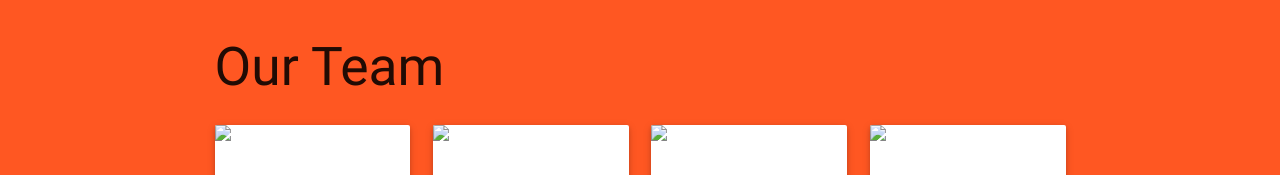
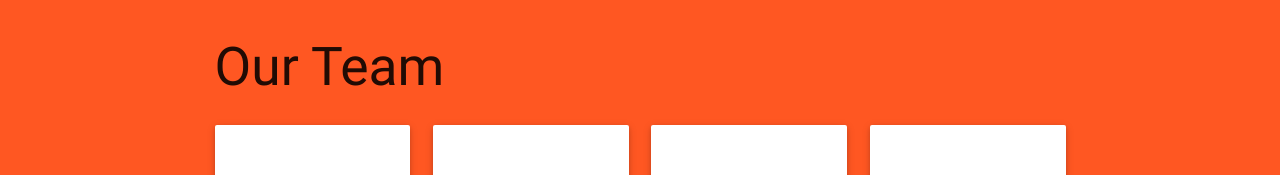
Before and after one commit to F1Invictus/F1Invictus.github.io, a plain HTML site: page index.html in a window 1280 px wide. Shown: the part 2200-2375 px from the top of the page. Drawn offline with nearby package versions, Linux system fonts and the light colour scheme.

Commit message:
avatar fake images removed

```diff
--- a/index.html
+++ b/index.html
@@ -112,7 +112,7 @@
             <div class="col s12 m3">
                 <div class="card card-avatar">
                     <div class="waves-effect waves-block waves-light">
-                        <img class="activator" src="img/avatar1.png">
+                        <img class="activator" src="">
                     </div>
                     <div class="card-content">
                         <span class="card-title activator grey-text text-darken-4">Flash <br/>
@@ -137,7 +137,7 @@
             <div class="col s12 m3">
                 <div class="card card-avatar">
                     <div class="waves-effect waves-block waves-light">
-                        <img class="activator" src="img/avatar2.png">
+                        <img class="activator" src="">
                     </div>
                     <div class="card-content">
                         <span class="card-title activator grey-text text-darken-4">Cat Woman<br/>
@@ -163,7 +163,7 @@
             <div class="col s12 m3">
                 <div class="card card-avatar">
                     <div class="waves-effect waves-block waves-light">
-                        <img class="activator" src="img/avatar3.png">
+                        <img class="activator" src="">
                     </div>
                     <div class="card-content">
                         <span class="card-title activator grey-text text-darken-4">
@@ -189,7 +189,7 @@
             <div class="col s12 m3">
                 <div class="card card-avatar">
                     <div class="waves-effect waves-block waves-light">
-                        <img class="activator" src="img/avatar4.png">
+                        <img class="activator" src="">
                     </div>
                     <div class="card-content">
                         <span class="card-title activator grey-text text-darken-4">Robin<br/>
```
